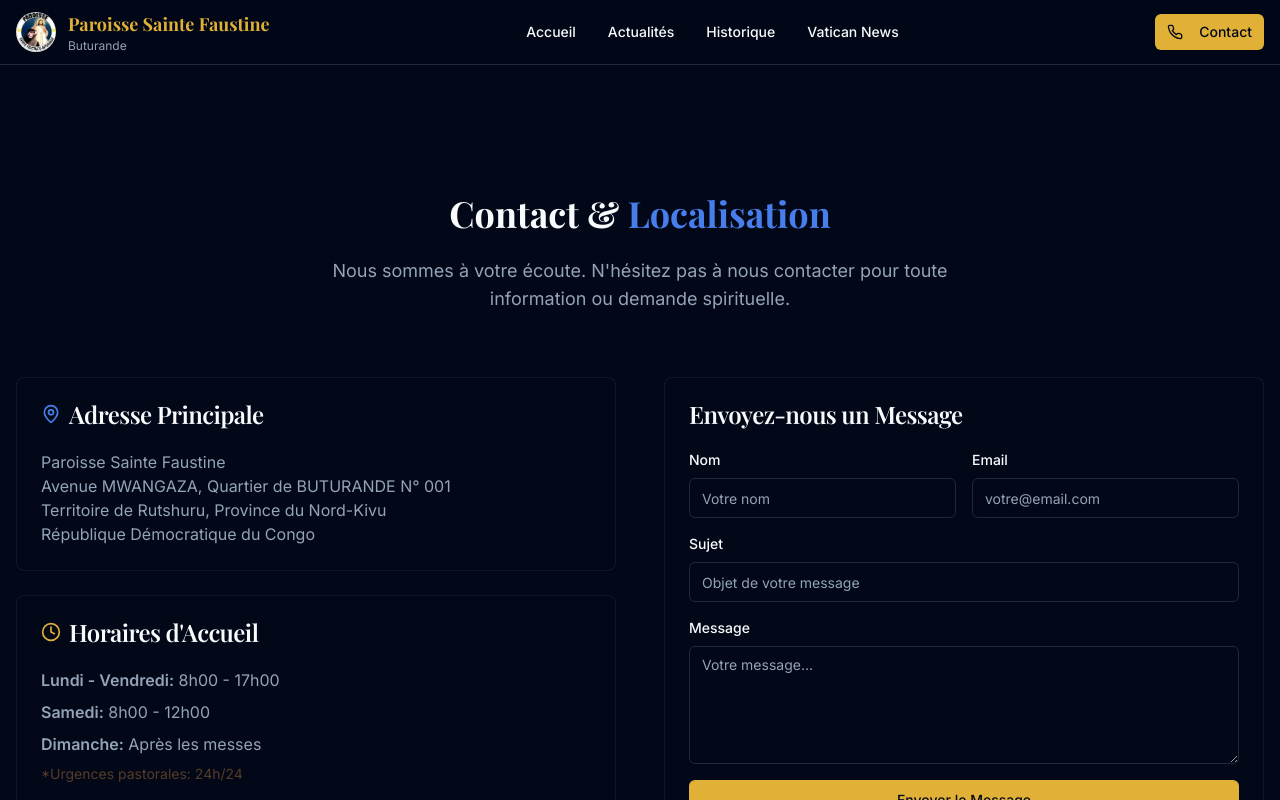
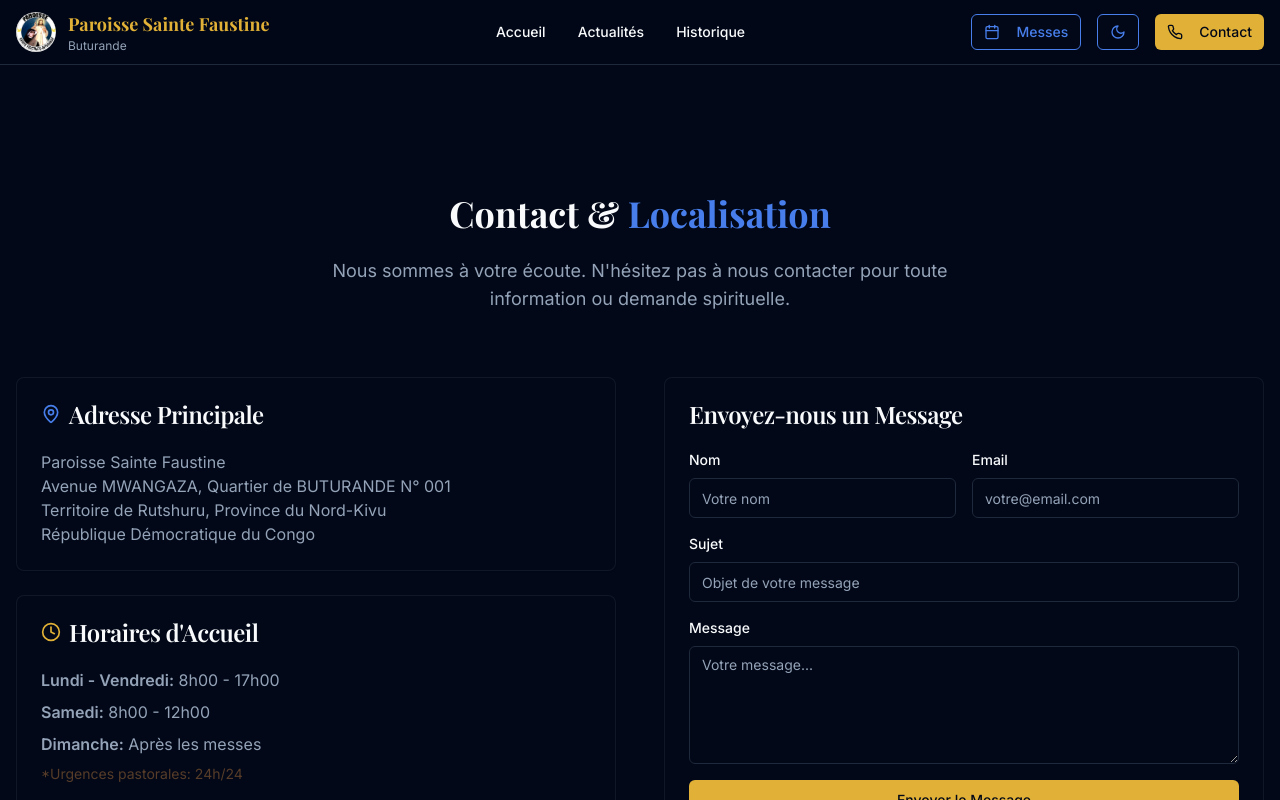
Before and after one commit to oredytech/paroisse-sainte-faustine-kb, a React (Vite) app: page /contact in a window 1280 px wide. Shown: the top 800 px of the page. Built offline with nearby package versions, Linux system fonts and the light colour scheme.

Commit message:
Reverted to commit a0b667e00453d2f6ce7c3deb4888021632fb7d97

```diff
--- a/src/components/Header.tsx
+++ b/src/components/Header.tsx
@@ -1,35 +1,38 @@
+
 import { useState } from 'react';
 import { Menu, X, Cross, Calendar, Phone } from 'lucide-react';
 import { Button } from '@/components/ui/button';
 import { Link, useLocation } from 'react-router-dom';
+import ThemeToggle from '@/components/ThemeToggle';
+
 const Header = () => {
   const [isMenuOpen, setIsMenuOpen] = useState(false);
   const location = useLocation();
-  const navItems = [{
-    name: 'Accueil',
-    href: '/'
-  }, {
-    name: 'Actualités',
-    href: '/actualites'
-  }, {
-    name: 'Historique',
-    href: '/historique'
-  }, {
-    name: 'Vatican News',
-    href: '/#vatican-news'
-  }];
+
+  const navItems = [
+    { name: 'Accueil', href: '/' },
+    { name: 'Actualités', href: '/actualites' },
+    { name: 'Historique', href: '/historique' },
+  ];
+
   const isActiveLink = (href: string) => {
     if (href === '/') {
       return location.pathname === '/';
     }
     return location.pathname.startsWith(href);
   };
-  return <header className="bg-background/80 backdrop-blur-md border-b border-border sticky top-0 z-50">
+
+  return (
+    <header className="bg-background/80 backdrop-blur-md border-b border-border sticky top-0 z-50">
       <div className="container mx-auto px-4">
         <div className="flex items-center justify-between h-16">
           {/* Logo */}
           <Link to="/" className="flex items-center space-x-3">
-            <img src="/lovable-uploads/c40889c9-fd40-4604-8a20-4b4d772dc3ed.png" alt="Logo Paroisse Sainte Faustine" className="w-10 h-10 rounded-full object-cover" />
+            <img
+              src="/lovable-uploads/c40889c9-fd40-4604-8a20-4b4d772dc3ed.png"
+              alt="Logo Paroisse Sainte Faustine"
+              className="w-10 h-10 rounded-full object-cover"
+            />
             <div className="flex flex-col">
               <h1 className="text-lg font-bold text-sacred">Paroisse Sainte Faustine</h1>
               <p className="text-xs text-muted-foreground hidden sm:block">Buturande</p>
@@ -38,45 +41,82 @@ const Header = () => {
 
           {/* Navigation Desktop */}
           <nav className="hidden lg:flex items-center space-x-8">
-            {navItems.map(item => <Link key={item.name} to={item.href} className={`text-foreground hover:text-sacred transition-colors duration-300 text-sm font-medium ${isActiveLink(item.href) ? 'text-sacred' : ''}`}>
+            {navItems.map((item) => (
+              <Link
+                key={item.name}
+                to={item.href}
+                className={`text-foreground hover:text-sacred transition-colors duration-300 text-sm font-medium ${
+                  isActiveLink(item.href) ? 'text-sacred' : ''
+                }`}
+              >
                 {item.name}
-              </Link>)}
+              </Link>
+            ))}
           </nav>
 
           {/* Actions */}
           <div className="hidden md:flex items-center space-x-4">
-
+            <Button variant="outline" size="sm" className="text-marian border-marian hover:bg-marian hover:text-marian-foreground">
+              <Calendar className="w-4 h-4 mr-2" />
+              Messes
+            </Button>
+            <ThemeToggle />
+            <Link to="/contact">
               <Button size="sm" className="bg-sacred hover:bg-sacred/90 text-sacred-foreground">
                 <Phone className="w-4 h-4 mr-2" />
                 Contact
               </Button>
+            </Link>
           </div>
 
           {/* Menu Mobile */}
-          <button onClick={() => setIsMenuOpen(!isMenuOpen)} className="lg:hidden p-2 rounded-md hover:bg-accent">
-            {isMenuOpen ? <X className="w-6 h-6" /> : <Menu className="w-6 h-6" />}
+          <button
+            onClick={() => setIsMenuOpen(!isMenuOpen)}
+            className="lg:hidden p-2 rounded-md hover:bg-accent"
+          >
+            {isMenuOpen ? (
+              <X className="w-6 h-6" />
+            ) : (
+              <Menu className="w-6 h-6" />
+            )}
           </button>
         </div>
 
         {/* Menu Mobile Dropdown */}
-        {isMenuOpen && <div className="lg:hidden py-4 border-t border-border">
+        {isMenuOpen && (
+          <div className="lg:hidden py-4 border-t border-border">
             <nav className="flex flex-col space-y-3">
-              {navItems.map(item => <Link key={item.name} to={item.href} className={`text-foreground hover:text-sacred transition-colors px-2 py-1 rounded-md hover:bg-accent ${isActiveLink(item.href) ? 'text-sacred' : ''}`} onClick={() => setIsMenuOpen(false)}>
+              {navItems.map((item) => (
+                <Link
+                  key={item.name}
+                  to={item.href}
+                  className={`text-foreground hover:text-sacred transition-colors px-2 py-1 rounded-md hover:bg-accent ${
+                    isActiveLink(item.href) ? 'text-sacred' : ''
+                  }`}
+                  onClick={() => setIsMenuOpen(false)}
+                >
                   {item.name}
-                </Link>)}
+                </Link>
+              ))}
               <div className="flex flex-col space-y-2 pt-4 border-t border-border">
                 <Button variant="outline" size="sm" className="text-marian border-marian hover:bg-marian hover:text-marian-foreground">
                   <Calendar className="w-4 h-4 mr-2" />
                   Messes
                 </Button>
+                <ThemeToggle />
+                <Link to="/contact">
                   <Button size="sm" className="bg-sacred hover:bg-sacred/90 text-sacred-foreground">
                     <Phone className="w-4 h-4 mr-2" />
                     Contact
                   </Button>
+                </Link>
               </div>
             </nav>
-          </div>}
           </div>
-    </header>;
+        )}
+      </div>
+    </header>
+  );
 };
+
 export default Header;
```
Lines whose indentation alone changed are shown as unchanged.
